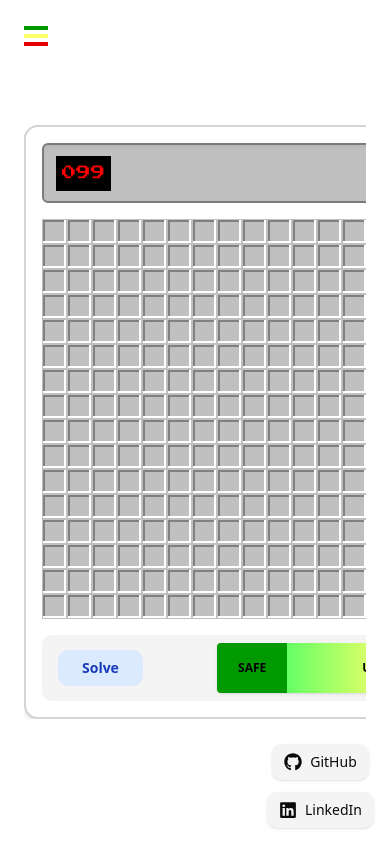
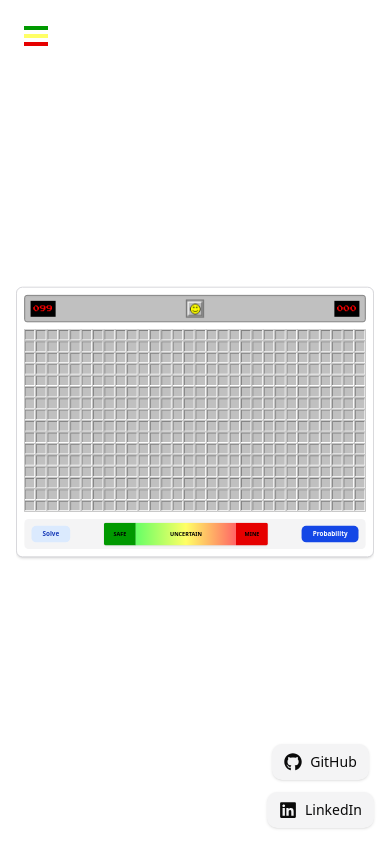
Before and after one commit to basperheim1/minesweeper.v2, a Next.js app in the folder frontend/: page / in a window 390 px wide. Built offline with nearby package versions, Linux system fonts and the light colour scheme; no server answers.

Commit message:
added mobile responsiveness

```diff
--- a/frontend/src/components/Board.tsx
+++ b/frontend/src/components/Board.tsx
@@ -16,7 +16,7 @@ import BoardHeader from "./BoardHeader";
 import { request } from "http";
 
 const API_URL: string =
-  process.env.NEXT_PUBLIC_API_URL ?? "http://localhost:8000/";
+  process.env.NEXT_PUBLIC_API_URL ?? "https://minesweeper-v2.onrender.com";
 
 const generateBoard = (rows: number, columns: number): CellData[][] => {
   let board: CellData[][] = [];
@@ -86,7 +86,7 @@ const Board = forwardRef<SolverHandle, BoardData>(
       useState<boolean>(false);
 
     // State variables for win / loss
-    const [gameOver, setGameOver] = useState<boolean>(true);
+    const [gameOver, setGameOver] = useState<boolean>(false);
     const [lost, setLost] = useState<boolean>(false);
     const [time, setTime] = useState<number>(0);
     const [timerActive, setTimerActive] = useState<boolean>(false);
--- a/frontend/src/components/Game.tsx
+++ b/frontend/src/components/Game.tsx
@@ -1,6 +1,6 @@
 "use client";
 
-import React, { useRef, useState } from "react";
+import React, { useRef, useState, useEffect } from "react";
 import { motion, AnimatePresence } from "framer-motion";
 import Board from "./Board";
 import Settings from "./Settings";
@@ -9,15 +9,47 @@ import MinesweeperHeader from "./MinesweeperHeader";
 import { SolverHandle } from "../types/types";
 import { FaGithub, FaLinkedin } from "react-icons/fa";
 
-const Game = () => {
+const Game: React.FC = () => {
   const [restart, setRestart] = useState(0);
   const [rows, setRows] = useState(16);
   const [columns, setColumns] = useState(30);
   const [mines, setMines] = useState(99);
+
   const [showSettings, setShowSettings] = useState(false);
   const [showProbability, setShowProbability] = useState<boolean>(true);
+
   const AISolvingRef = useRef<boolean>(false);
   const clickSolve = useRef<SolverHandle | null>(null);
+
+  const boardRef = useRef<HTMLDivElement | null>(null);
+  const containerRef = useRef<HTMLDivElement | null>(null);
+  const [boardScale, setBoardScale] = useState(1);
+
+  // Scale board so it never overflows horizontally on small screens
+  useEffect(() => {
+    if (typeof window === "undefined") return;
+
+    const updateScale = () => {
+      if (!boardRef.current || !containerRef.current) return;
+
+      const containerWidth = containerRef.current.clientWidth;
+      const boardWidth = boardRef.current.scrollWidth;
+
+      if (boardWidth > 0 && containerWidth > 0 && boardWidth > containerWidth) {
+        const scale = containerWidth / (boardWidth + 4);
+        setBoardScale(scale);
+      } else {
+        setBoardScale(1);
+      }
+    };
+
+    updateScale();
+    window.addEventListener("resize", updateScale);
+
+    return () => {
+      window.removeEventListener("resize", updateScale);
+    };
+  }, [rows, columns, mines]);
 
   const applySettings = (
     newRows: number,
@@ -26,20 +58,21 @@ const Game = () => {
   ) => {
     if (newMines > newRows * newColumns) {
       console.log("Too many mines!");
-    } else {
-      setRows(newRows);
-      setColumns(newColumns);
-      setMines(newMines);
-      setRestart((r) => r + 1);
-      setShowSettings(false);
+      return;
     }
+
+    setRows(newRows);
+    setColumns(newColumns);
+    setMines(newMines);
+    setRestart((r) => r + 1);
+    setShowSettings(false);
   };
 
   return (
     <div className="relative min-h-screen flex items-center justify-center">
       {/* Hamburger Menu */}
       <div className="fixed top-4 left-4 z-[10000]">
-        <HamburgerMenu onClick={() => setShowSettings(!showSettings)} />
+        <HamburgerMenu onClick={() => setShowSettings((prev) => !prev)} />
       </div>
 
       {/* Sidebar Overlay & Settings Panel */}
@@ -54,7 +87,10 @@ const Game = () => {
               onClick={() => setShowSettings(false)}
             />
             <motion.aside
-              className="fixed top-0 left-0 z-20 w-100 h-full bg-white dark:bg-zinc-900 shadow-lg p-4 overflow-y-auto pt-10"
+              className="fixed top-0 left-0 z-20 h-full
+             w-[65vw]        /* about half the screen on mobile */
+             sm:w-[400px]    /* keep old width on larger screens */
+             bg-white dark:bg-zinc-900 shadow-lg p-4 overflow-y-auto pt-10"
               initial={{ x: -400 }}
               animate={{ x: 0 }}
               exit={{ x: -400 }}
@@ -71,10 +107,20 @@ const Game = () => {
         )}
       </AnimatePresence>
 
-      {/* Main Content */}
-      <div className="flex-1 flex flex-col items-center justify-start p-6 gap-6 w-full z-0 relative">
-        <div className="w-full overflow-x-auto">
-          <div className="w-max mx-auto border-2 border-zinc-300 dark:border-zinc-700 p-4 rounded-xl shadow-md bg-white dark:bg-zinc-900 flex flex-col items-center gap-4">
+      {/* Main Content – this is what actually centers the board */}
+      <main className="flex-1 w-full flex items-center justify-center px-4 py-6">
+        <div
+          ref={containerRef}
+          className="w-full flex items-center justify-center overflow-hidden"
+        >
+          <div
+            ref={boardRef}
+            className="w-max m-6 md:m-10 border-2 border-zinc-300 dark:border-zinc-700 p-4 rounded-xl shadow-md bg-white dark:bg-zinc-900 flex flex-col items-center gap-4"
+            style={{
+              transform: `scale(${boardScale})`,
+              transformOrigin: "center center", // <-- center, not top
+            }}
+          >
             <Board
               rows={rows}
               columns={columns}
@@ -94,7 +140,8 @@ const Game = () => {
             />
           </div>
         </div>
-      </div>
+      </main>
+
       {/* Bottom Right Social Links */}
       <div className="fixed bottom-4 right-4 z-[10000] flex flex-col items-center gap-3">
         <a
--- a/frontend/src/components/Settings.tsx
+++ b/frontend/src/components/Settings.tsx
@@ -5,7 +5,12 @@ import { Slider } from "@/components/ui/slider";
 import { Button } from "@/components/ui/button";
 import React, { useState } from "react";
 
-const Settings: React.FC<SettingsData> = ({ rows, columns, mines, applySettings }) => {
+const Settings: React.FC<SettingsData> = ({
+  rows,
+  columns,
+  mines,
+  applySettings,
+}) => {
   // Store raw text inputs as strings for editing freedom
   const [rowInput, setRowInput] = useState(rows.toString());
   const [colInput, setColInput] = useState(columns.toString());
@@ -61,14 +66,26 @@ const Settings: React.FC<SettingsData> = ({ rows, columns, mines, applySettings
         Game Settings
       </h2>
 
-      <div className="flex justify-center gap-4">
-        <Button variant="outline" className={"cursor-pointer"} onClick={() => applyPreset("beginner")}>
+      <div className="flex flex-col sm:flex-row items-stretch sm:items-center gap-3">
+        <Button
+          variant="outline"
+          className="cursor-pointer w-full sm:w-auto"
+          onClick={() => applyPreset("beginner")}
+        >
           Beginner
         </Button>
-        <Button variant="outline" className={"cursor-pointer"} onClick={() => applyPreset("intermediate")}>
+        <Button
+          variant="outline"
+          className="cursor-pointer w-full sm:w-auto"
+          onClick={() => applyPreset("intermediate")}
+        >
           Intermediate
         </Button>
-        <Button variant="outline" className={"cursor-pointer"} onClick={() => applyPreset("expert")}>
+        <Button
+          variant="outline"
+          className="cursor-pointer w-full sm:w-auto"
+          onClick={() => applyPreset("expert")}
+        >
           Expert
         </Button>
       </div>
@@ -137,7 +154,9 @@ const Settings: React.FC<SettingsData> = ({ rows, columns, mines, applySettings
       <div className="space-y-1">
         <label
           className={`block text-sm font-medium ${
-            minesValid ? "text-zinc-700 dark:text-zinc-300" : "text-red-600 dark:text-red-400"
+            minesValid
+              ? "text-zinc-700 dark:text-zinc-300"
+              : "text-red-600 dark:text-red-400"
           }`}
         >
           Mines
@@ -164,7 +183,9 @@ const Settings: React.FC<SettingsData> = ({ rows, columns, mines, applySettings
           />
         </div>
         {!minesValid && (
-          <p className="text-xs text-red-500">Must be valid and ≤ rows × columns - 1</p>
+          <p className="text-xs text-red-500">
+            Must be valid and ≤ rows × columns - 1
+          </p>
         )}
       </div>
 
```
